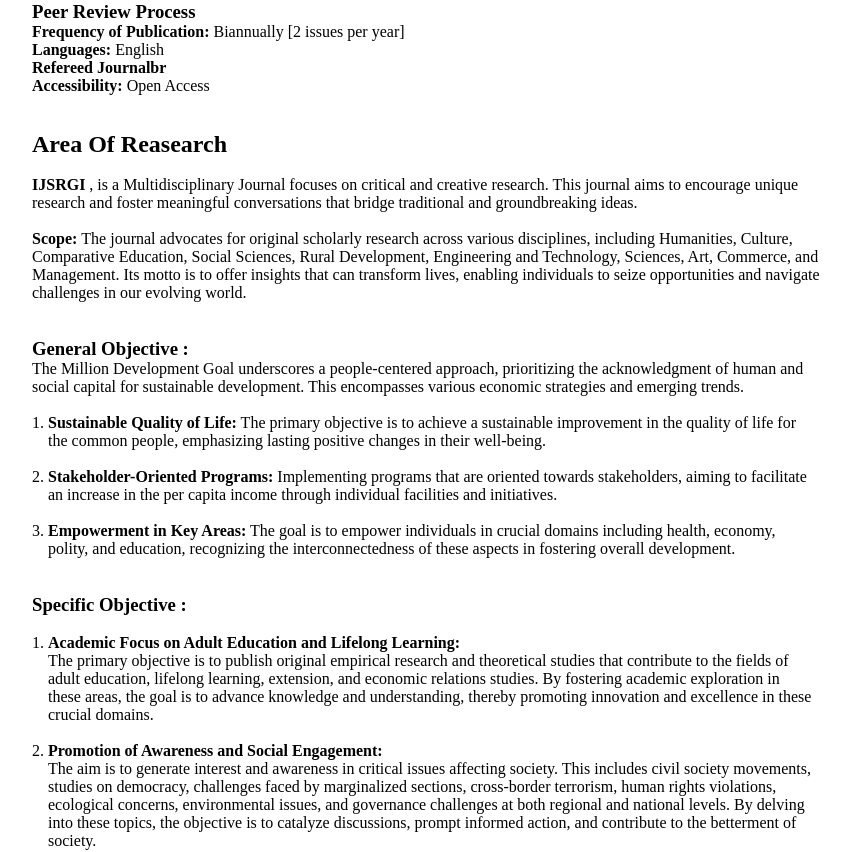
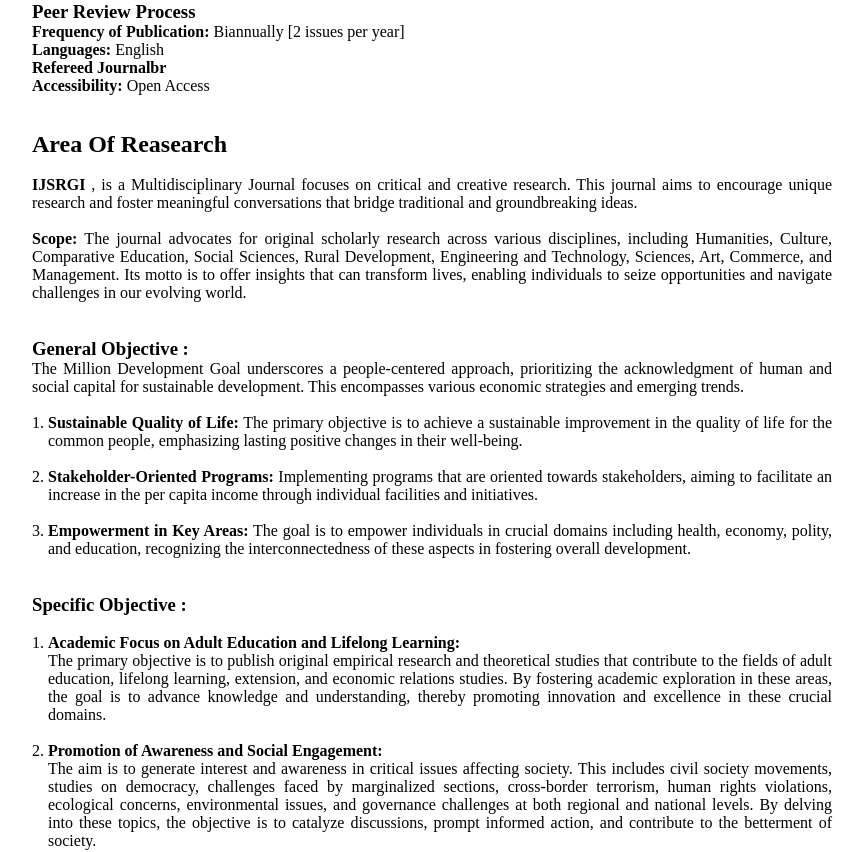
Before and after one commit to LokeshwarPrasad3/College-Journal-Web, a React (Vite) app: page /about in a window 1280 px wide. Shown: the part 1760-2612 px from the top of the page, without its empty margins (208-1072 px from the left). Built offline with nearby package versions, Linux system fonts and the light colour scheme; a web font is replaced by a local one.

Commit message:
fixed text-align justify

```diff
--- a/src/CSS/Contents.css
+++ b/src/CSS/Contents.css
@@ -38,6 +38,7 @@
   /* place-content: center; */
   justify-content: center;
   align-items: center;
+  text-align: justify;
 }
 @media (max-width: 922px) {
   .info_grid {
--- a/src/CSS/Pages.css
+++ b/src/CSS/Pages.css
@@ -3,10 +3,22 @@
   margin-top: 4rem;
 }
 
-/* 👉 for about page */
+/* 👉 for about journal page */
 .about_container {
+  text-align: justify;
   padding: 2rem 15rem;
   font-family: "Times New Roman";
+}
+.about_para {
+  display: flex;
+  justify-content: center;
+  flex-direction: column;
+}
+.about_para {
+  text-align: justify;
+}
+ol {
+  padding: 0 0 0 1rem;
 }
 @media only screen and (max-width: 1200px) {
   .about_container {
@@ -22,17 +34,6 @@
   .about_container {
     padding: 1rem 1rem;
   }
-}
-.about_para {
-  display: flex;
-  justify-content: center;
-  flex-direction: column;
-}
-.about_para {
-  text-align: justify;
-}
-ol {
-  padding: 0 1rem;
 }
 
 /* 👉  page of instruction to author */
--- a/src/Pages/AboutJournal.jsx
+++ b/src/Pages/AboutJournal.jsx
@@ -12,7 +12,7 @@ const AboutJournal = () => {
 
   return (
     <>
-      <div className="about_container page">
+      <div className="about_container page" style={{ textAlign: "justify" }}>
         <div className="heading">
           <h2>About the Journal</h2>
         </div>
@@ -56,7 +56,7 @@ const AboutJournal = () => {
         <ul className="interdisciplinaryTheme" style={{ marginLeft: "2rem" }}>
           {themeList.map((theme, index) => (
             <React.Fragment key={index}>
-              <li>{theme}</li>
+              <li style={{ textAlign: "start" }}>{theme}</li>
             </React.Fragment>
           ))}
         </ul>
@@ -70,7 +70,7 @@ const AboutJournal = () => {
         </div>
         <br />
         <br />
-        <div className="about_points">
+        <div className="about_points" style={{ textAlign: "justify" }}>
           <h2>Area Of Reasearch</h2>
           <br />
           <b> IJSRGI </b> , is a Multidisciplinary Journal focuses on critical
--- a/src/Pages/InstructionAuthor.jsx
+++ b/src/Pages/InstructionAuthor.jsx
@@ -61,7 +61,7 @@ const InstructionAuthor = () => {
           which includes the following sections:
         </p>
         <br />
-        <ol className="instructionAuthorOL" style={{ marginLeft: "1rem" }}>
+        <ol className="instructionAuthorOL" style={{ marginLeft: "1rem"}}>
           <li>Title </li>
           <li>Abstract</li>
           <li>Keywords</li>
```
Also changed, not shown: 4 other files (tests, documents, lock files or other folders).
